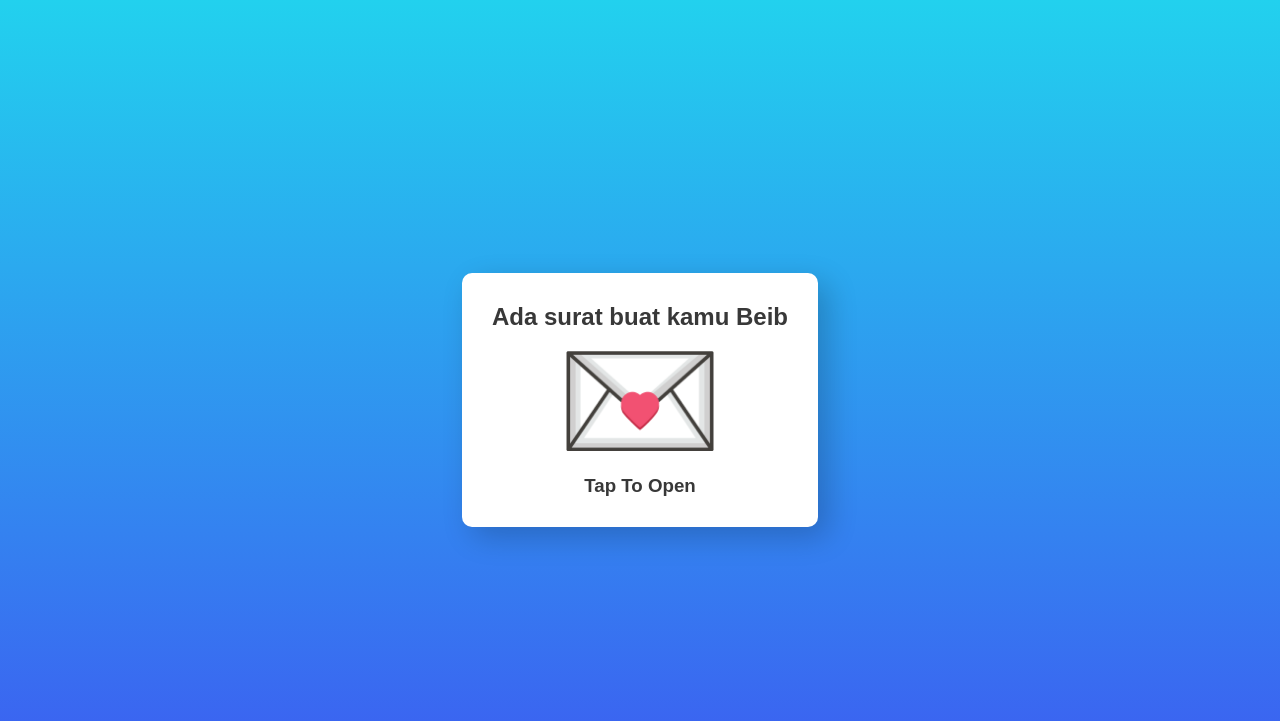
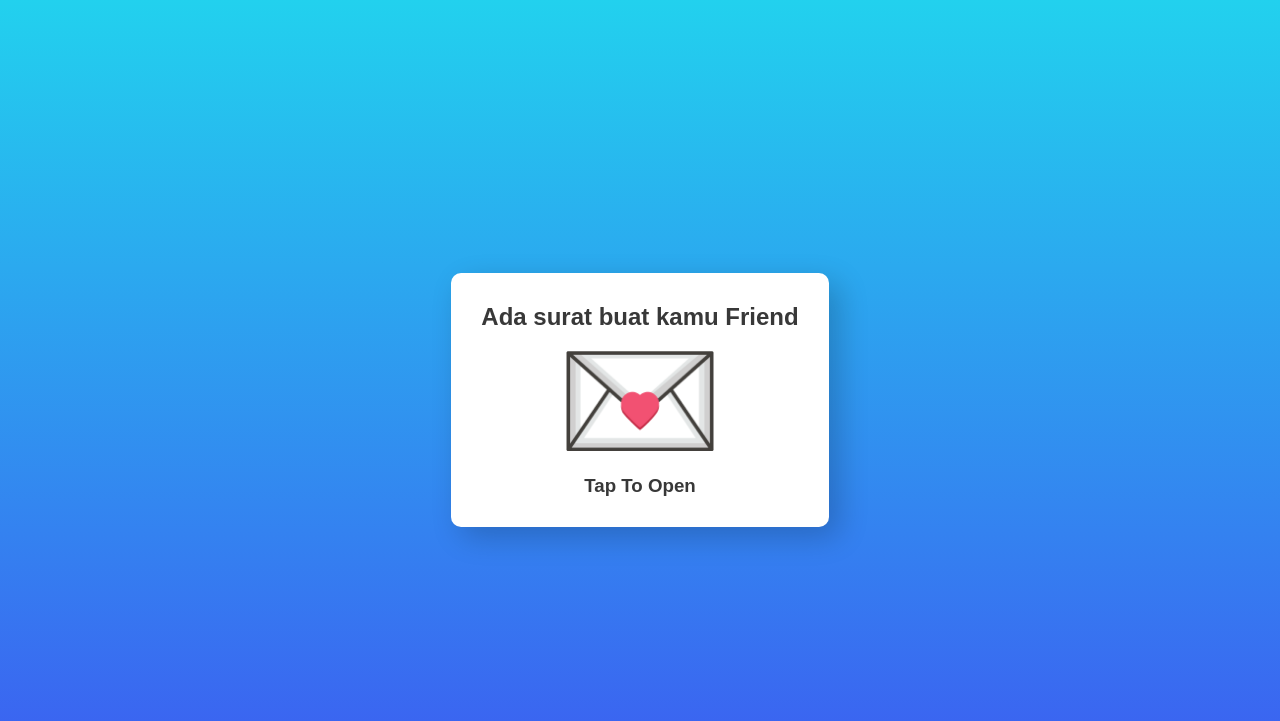
Before and after one commit to rossiiriani/birthday-wishes, a plain HTML site: page index.html in a window 1280 px wide. Shown: the top 721 px of the page. Drawn offline with nearby package versions, Linux system fonts and the light colour scheme; some packages are replaced by stand-ins of ours; a script that the page names is missing.

Commit message:
Update changes name birthday

```diff
--- a/index.html
+++ b/index.html
@@ -14,7 +14,7 @@
 <body class="body">
   <div class="open">
     <div class="card">
-      <h2>Ada surat buat kamu Beib</h2>
+      <h2>Ada surat buat kamu Friend</h2>
       <img onclick="mulai()" src="./resources/mail.png">
       <h3>Tap To Open</h3>
     </div>
@@ -25,11 +25,11 @@
     <h2>Scroll ke bawah ya &#10083</h2>
   </div>
 
-  <p class="kartu-ucapan" data-aos="fade-right">&#127881 HAPPY BIRTHDAY AZIZAH &#127881</p>
+  <p class="kartu-ucapan" data-aos="fade-right">&#127881 HAPPY BIRTHDAY SAKINATUL ISNAINI &#127881</p>
   <p class="kartu-ucapan" data-aos="fade-left">Semoga Panjang Umur &#10084</p>
   <p class="kartu-ucapan" data-aos="fade-right">Sehat Selalu &#10084</p>
   <p class="kartu-ucapan" data-aos="flip-left">Aamiin &#10084</p>
-  <p class="kartu-ucapan" data-aos="flip-right"><img src="./resources/foto.png"></p>
+
 
   <a onclick="tanya()" data-aos="zoom-out-down" class="tanya">
     <img src="./resources/makeawish.png" class="wish">
```
